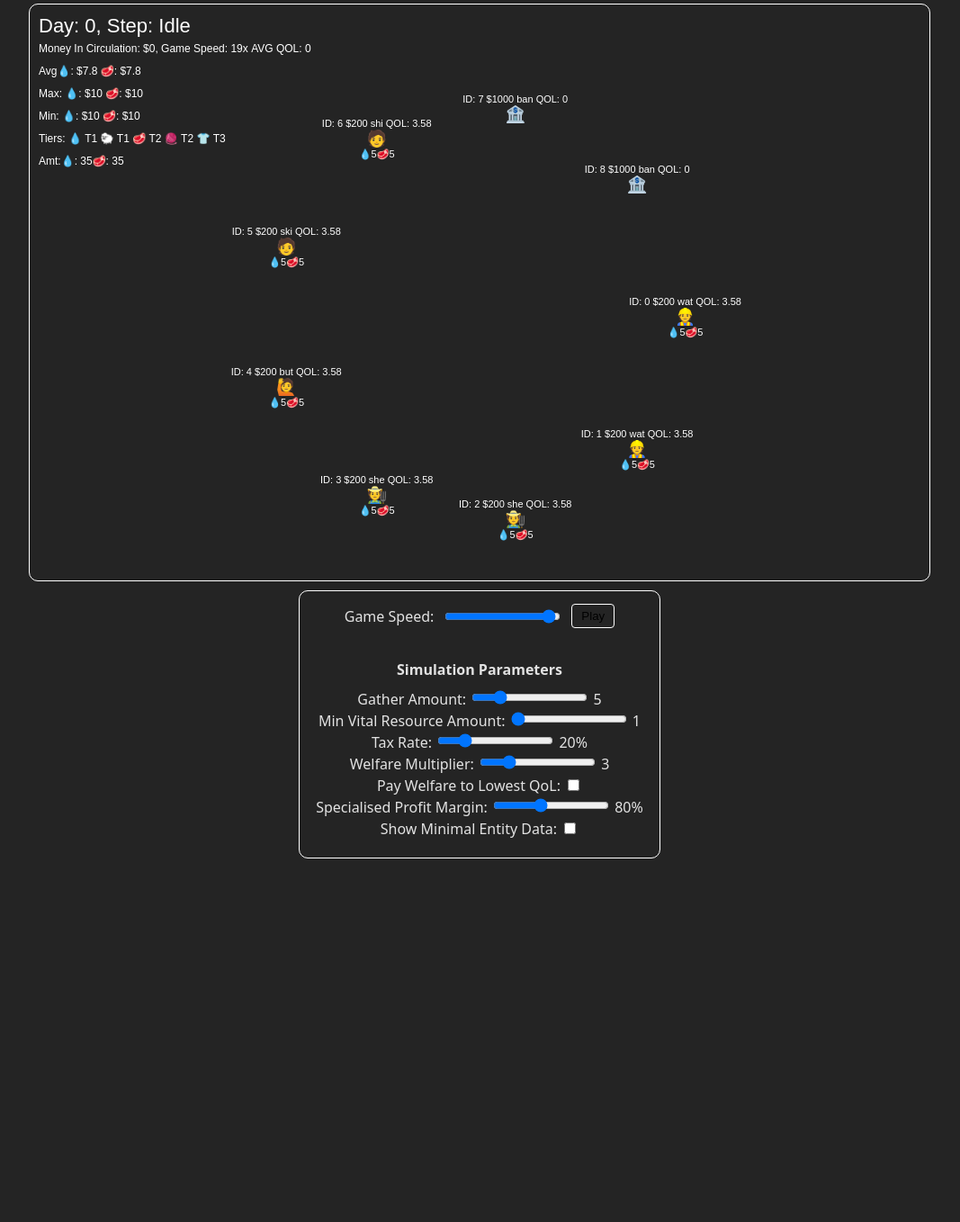
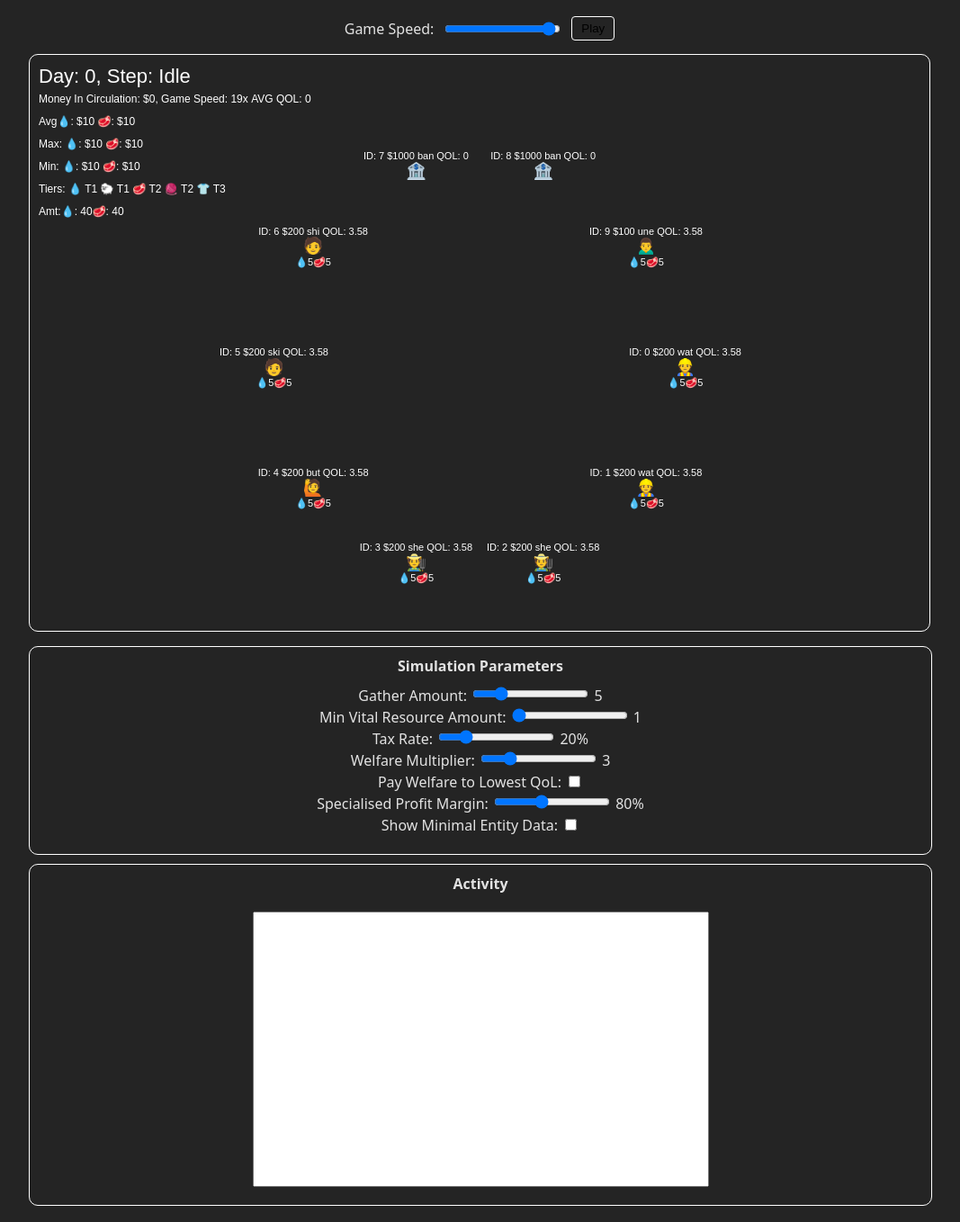
Before and after one commit to leon554/Economy-SImulation, a website built with Vite: page index.html in a window 1280 px wide. Shown: the part 95-1453 px from the top of the page at 90% size, without its empty margins (107-1174 px from the left). Before the commit the page ends 1107 px from the top, so only its background shows below. Built offline with nearby package versions, Linux system fonts and the light colour scheme.

Commit message:
Added activity text area

```diff
--- a/index.html
+++ b/index.html
@@ -10,8 +10,7 @@
         <div id="app"></div>
         <script type="module" src="/src/main.ts"></script>
         <h1>Trade Simulator</h1>
-        <canvas id="canvas"></canvas>
-        <div class="controlsdiv">
+        <div>
           <div class="gsdiv">
                     <p class="gamespeedtxt">Game Speed:</p>
                     <input
@@ -26,50 +25,94 @@
                         <button class="pausebtn">Play</button>
                     </div>
                 </div>
+            <canvas id="canvas"></canvas>
+            <div class="controlsdiv">
                 <div class="vardiv">
                     <p class="simp">Simulation Parameters</p>
                     <div class="control-group">
                         <label for="gatherSlider">Gather Amount:</label>
-                <input type="range" min="1" max="20" id="gatherSlider" value="5"/>
+                        <input
+                            type="range"
+                            min="1"
+                            max="20"
+                            id="gatherSlider"
+                            value="5" />
                         <span id="gatherVal">5</span>
                     </div>
 
                     <div class="control-group">
-                <label for="minVitalSlider">Min Vital Resource Amount:</label>
-                <input type="range" min="1" max="20" id="minVitalSlider" value="1"/>
+                        <label for="minVitalSlider"
+                            >Min Vital Resource Amount:</label
+                        >
+                        <input
+                            type="range"
+                            min="1"
+                            max="20"
+                            id="minVitalSlider"
+                            value="1" />
                         <span id="minVitalVal">5</span>
                     </div>
 
                     <div class="control-group">
                         <label for="taxSlider">Tax Rate:</label>
-                <input type="range" min="0" max="1" step="0.01" id="taxSlider" value="0.2"/>
+                        <input
+                            type="range"
+                            min="0"
+                            max="1"
+                            step="0.01"
+                            id="taxSlider"
+                            value="0.2" />
                         <span id="taxVal">0.2</span>
                     </div>
 
                     <div class="control-group">
-                <label for="welfareMultiplierSlider">Welfare Multiplier:</label>
-                <input type="range" min="1" max="10" step="0.1" id="welfareMultiplierSlider" value="3"/>
+                        <label for="welfareMultiplierSlider"
+                            >Welfare Multiplier:</label
+                        >
+                        <input
+                            type="range"
+                            min="1"
+                            max="10"
+                            step="0.1"
+                            id="welfareMultiplierSlider"
+                            value="3" />
                         <span id="welfareMultiplierVal">3</span>
                     </div>
 
                     <div class="control-group">
-                <label for="welfareCheckbox">Pay Welfare to Lowest QoL:</label>
+                        <label for="welfareCheckbox"
+                            >Pay Welfare to Lowest QoL:</label
+                        >
                         <input type="checkbox" id="welfareCheckbox" />
                     </div>
 
-
-
                     <div class="control-group">
-                <label for="profitMarginSlider">Specialised Profit Margin:</label>
-                <input type="range" min="0" max="2" step="0.01" id="profitMarginSlider" value="0.8"/>
+                        <label for="profitMarginSlider"
+                            >Specialised Profit Margin:</label
+                        >
+                        <input
+                            type="range"
+                            min="0"
+                            max="2"
+                            step="0.01"
+                            id="profitMarginSlider"
+                            value="0.8" />
                         <span id="profitMarginVal">0.8</span>
                     </div>
 
                     <div class="control-group">
-                <label for="minimalDataCheckbox">Show Minimal Entity Data:</label>
+                        <label for="minimalDataCheckbox"
+                            >Show Minimal Entity Data:</label
+                        >
                         <input type="checkbox" id="minimalDataCheckbox" />
                     </div>
                 </div>
             </div>
+            <div class="controlsdiv">
+              <p class="simp">Activity</p>
+              <textarea name="" id="activity"></textarea>
+            </div>
+
+        </div>
     </body>
 </html>
--- a/package.json
+++ b/package.json
@@ -11,5 +11,8 @@
   "devDependencies": {
     "typescript": "~5.7.2",
     "vite": "^6.2.0"
+  },
+  "dependencies": {
+    "chart.js": "^4.4.9"
   }
 }
--- a/src/Systems/utilSystems.ts
+++ b/src/Systems/utilSystems.ts
@@ -1,4 +1,5 @@
 import { ActivityTracker, Inventory, SkilledWork, UnSkilledWork } from "../Components/components";
+import { ActivityMananger } from "../Util/activityManager";
 import { ECS, Entity } from "../Util/ecs";
 import { QolManager } from "../Util/qolManager";
 import { TierManager } from "../Util/tierManager";
@@ -23,6 +24,7 @@ export function setCurrentActivity(currentActivity: string, entity: Entity, ecs:
     if(!ecs.hasComponent(entity, ActivityTracker)) return
     const activityData = ecs.getComponent(entity, ActivityTracker)!
     activityData.currentActivity = currentActivity
+    ActivityMananger.logActivity(`(${currentActivity}) Sender: ${entity}`)
 }
 
 export function CalculateTotalMoney(ecs: ECS){
--- /dev/null
+++ b/src/Util/activityManager.ts
@@ -0,0 +1,10 @@
+
+
+const textarea= document.getElementById("activity") as HTMLTextAreaElement
+
+export class ActivityMananger{
+    static logActivity(message: string){
+        textarea.value += message + "\n"
+        textarea.scrollTop = textarea.scrollHeight;
+    }
+}
--- a/src/Util/entityFactory.ts
+++ b/src/Util/entityFactory.ts
@@ -36,4 +36,8 @@ export class EntityFactory{
         ecs.addComponent(id, IsTradeable, new IsTradeable())
         return id
     }
+    static createUnemployedPerson(profesion: string, money: number, ecs: ECS){
+        const id = this.createBaseWorker(profesion, money, ecs)
+        return id
+    }
 }
--- a/src/Util/log.ts
+++ b/src/Util/log.ts
@@ -6,6 +6,7 @@ import { TierManager } from "./tierManager"
 import { ECS } from "./ecs"
 import { Inventory } from "../Components/components"
 import { addDrawEvent } from "../Systems/drawSystems"
+import { isResourcesAllZero } from "./util"
 
 //rewrite this to be more acurate and to consider the new min sell price atribute
 let avgResourcePriceString = ""
@@ -44,7 +45,8 @@ const resourceDataInitValues: ResourceData = {
 export function calculateResourceData(ecs: ECS){
     avgResourcePriceString = "", resourcePriceMaxString = "", resourcePriceMinString = "", resourceAmountString = ""
     const entities = ecs.getEntitiesWithComponents(Inventory)
-    const entityCount = entities.length
+    const nonZeroResourceEntitites = entities.filter(e => !isResourcesAllZero(ecs.getComponent(e, Inventory)!.resources))
+    const entityCount = nonZeroResourceEntitites.length
 
     const resourceData: {[key: string]: ResourceData} = {}
     for(const entity of entities){
--- a/src/main.ts
+++ b/src/main.ts
@@ -83,6 +83,5 @@ setupSlider('minVitalSlider', 'MIN_VITAL_RESOURCE_AMT', 'minVitalVal', parseInt)
 setupSlider('taxSlider', 'TAX_RATE', 'taxVal', parseFloat);
 setupSlider('welfareMultiplierSlider', 'WELLFARE_MULTIPLIER', 'welfareMultiplierVal', parseFloat);
 setupSlider('profitMarginSlider', 'SPECIALISED_PROFIT_MARGIN', 'profitMarginVal', parseFloat);
-
 setupCheckbox('welfareCheckbox', 'PAY_WELFARE_TO_LOWEST_QOL');
 setupCheckbox('minimalDataCheckbox', 'SHOW_MINIMAL_ENTITY_DATA');
--- a/src/simulation.ts
+++ b/src/simulation.ts
@@ -14,7 +14,8 @@ import { addDrawEvent } from "./Systems/drawSystems";
 import { addRecipesForTiers, calculateAVGQOL, CalculateTotalMoney } from "./Systems/utilSystems";
 import { calculateResourceData, InitLog } from "./Util/log";
 import { consumeResourcesAndDelDead } from "./Systems/resourceConsumptionSystem";
-import { loadSimulationEntities } from "./simulationCreator";
+import { loadSimulationEntities, ResourceTable } from "./simulationCreator";
+import { ActivityMananger } from "./Util/activityManager";
 
 export let currentDay = 0;
 export let currentSimulationStep = SimulationStep.Idle
@@ -34,9 +35,11 @@ loadSimulationEntities()
 
 
 setEntitiesPos(ecs)
-//make a logger that logs the avg sale price of resources every time event is fired
 saleEvent.subscribe((saleData: SaleType, ecs: ECS) => handleSaleTax(saleData, ecs))
 saleEvent.subscribe((saleData: SaleType, ecs: ECS) => updateAvgBuyData(saleData, ecs))
+saleEvent.subscribe((saleData: SaleType) =>
+  ActivityMananger.logActivity(`${saleData.sellerID} sold ${ResourceTable[saleData.resource]} to ${saleData.buyerID} for $${saleData.price}`
+))
 
 
 export async function onLoad(){
--- a/src/simulationCreator.ts
+++ b/src/simulationCreator.ts
@@ -14,10 +14,10 @@ export const profesionIcon : {[key: string]: string} = {
   "sheep": "🧑‍🌾",
   "meat": "🧑‍🌾",
   "bank": "🏦",
-  "butcher": "🙋"
+  "butcher": "🙋",
+  "unemployed" : "🙍‍♂️"
 }
 export function loadSimulationEntities(){
-
     EntityFactory.createUnskilledWorker("water", ["water", "water"], 200, ecs)
     EntityFactory.createUnskilledWorker("water", [], 200, ecs)
     EntityFactory.createUnskilledWorker("sheep", ["sheep"], 200, ecs)
@@ -27,4 +27,5 @@ export function loadSimulationEntities(){
     EntityFactory.createSkilledWorker("shirt", ["wool"], ["shirt"], 200, ecs)
     EntityFactory.createNonTradableBank(1000, ecs)
     EntityFactory.createTradableBank(1000, ecs)
+    EntityFactory.createUnemployedPerson("unemployed", 100, ecs)
 }
--- a/src/style.css
+++ b/src/style.css
@@ -29,7 +29,7 @@ body{
   font:lighter;
 }
 .controlsdiv{
-  width: 400px;
+  width: 100%;
   border: 1px solid white;
   justify-content: center;
   align-items: center;
@@ -38,7 +38,7 @@ body{
   gap: 10px;
   border-radius: 10px;
   margin-top: 10px;
-  margin-bottom: 50px;
+  margin-bottom: 10px;
 }
 .gsdiv{
   justify-content: center;
@@ -66,3 +66,11 @@ body{
   line-height: 10px;
   font-weight: bold;
 }
+textarea{
+  resize: none;
+  margin: 10px;
+  margin-top: 0px;
+  margin-bottom: 20px;
+  height: 300px;
+  width: 50%;
+}
```
Also changed, not shown: 1 other file. Lines whose indentation alone changed are shown as unchanged.
